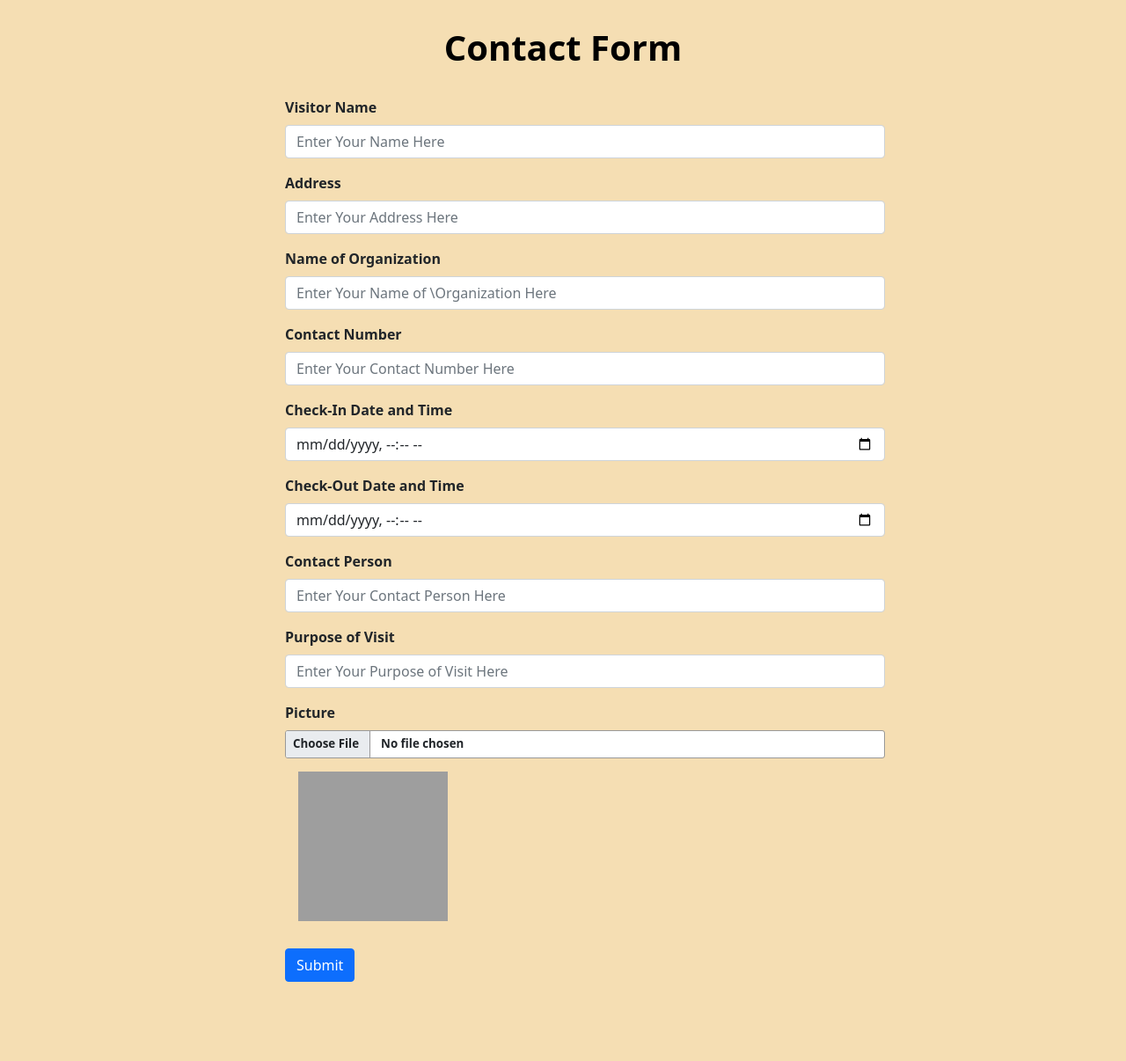
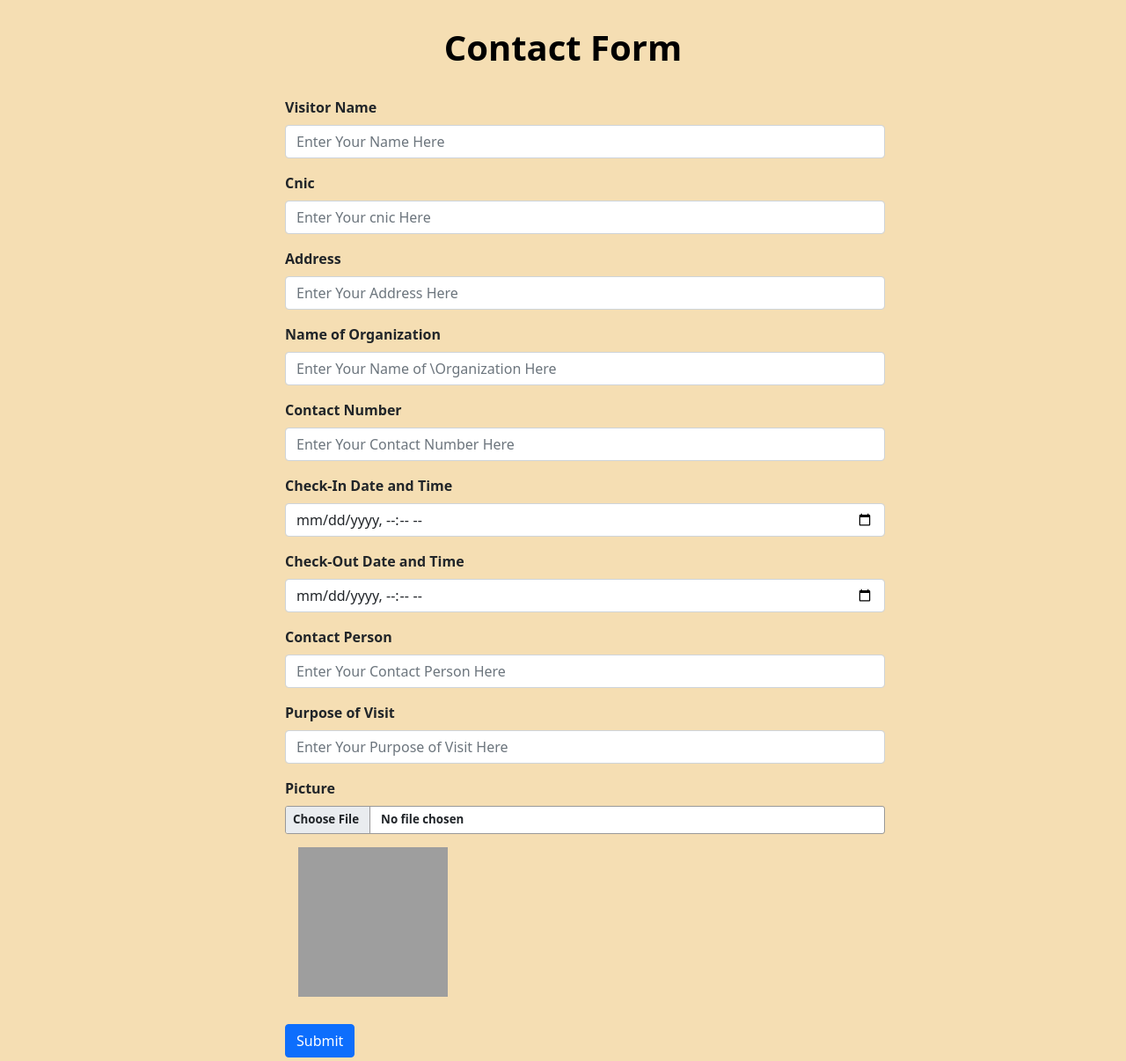
Before and after one commit to izaansohail/Django_Testing, a Django app: page /contact in a window 1280 px wide. Shown: the part 56-1262 px from the top of the page at 88% size. Before the commit the page ends 1172 px from the top, so only its background shows below. Run offline with Django 3.2, Linux system fonts and the light colour scheme; some libraries are stand-ins or nearby versions; grey boxes are pictures that could not be loaded.

Commit message:
Front end completed and form inputting data

```diff
--- a/home/admin.py
+++ b/home/admin.py
@@ -4,7 +4,6 @@ from home.models import Contact
 # Register your models here.
 admin.site.register(Contact)
 class ContactView(admin.ModelAdmin):
-    list_display = ['email','password',
-    'name','address','organization',
-    'contact_number','checkin','checkout',
+    list_display = ['Name','cnic','address',
+    'organization','contact_number','checkin','checkout',
     'contact_person','purpose','img_location']
--- a/home/models.py
+++ b/home/models.py
@@ -3,6 +3,7 @@ from django.db import models
 # Create your models here.
 class Contact(models.Model):
     name = models.CharField(max_length=200,default=None,null=True)
+    cnic = models.CharField(max_length=200,default=None,null=True)
     address = models.CharField(max_length=200,default=None,null=True)
     organization = models.CharField(max_length=200,default=None,null=True)
     contact_number = models.CharField(max_length=200,default=None,null=True)
--- a/home/views.py
+++ b/home/views.py
@@ -19,17 +19,17 @@ def services(request):
 
 def contact(request):
     if request.method == "POST":
-        name = request.POST.get('name')
-        print(name)
-        address = request.POST.get('address')
-        organization = request.POST.get('organization')
-        contact_number = request.POST.get('contact_number')
-        checkin = request.POST.get('checkin')
-        checkout = request.POST.get('checkout')
-        contact_person = request.POST.get('contact_person')
-        purpose = request.POST.get('purpose')
-        img_location = request.POST.get('img_location')
-        contact = Contact(name=name,address=address,
+        name = request.POST.get('Name')
+        cnic = request.POST.get('cnic')
+        address = request.POST.get('Address')
+        organization = request.POST.get('Organization')
+        contact_number = request.POST.get('Contact_Number')
+        checkin = request.POST.get('Check-In')
+        checkout = request.POST.get('Check-Out')
+        contact_person = request.POST.get('Contact_Person')
+        purpose = request.POST.get('Purpose')
+        img_location = request.POST.get('Img_lLocation')
+        contact = Contact(name=name,cnic = cnic, address=address,
         organization=organization,contact_number=contact_number,checkin=checkin,checkout=checkout,
         contact_person=contact_person,purpose=purpose,img_location=img_location)
         contact.save()
--- a/templates/about.html
+++ b/templates/about.html
@@ -12,7 +12,7 @@
   </div>
 <button style="flex: content; padding-left: 40px; padding-right: 40px ;margin-left: 600px; margin-top: 20px; margin-bottom: 40px;" type="submit" class="btn btn-primary">Query</button>
 <div class="mb-3" style="padding-left: 400px; padding-right: 400px; margin-bottom: 100px;">
-    <label for="Contact_Number" class="form-label"><b>Query on Contact Number</b></label>
+    <label for="Contact_Number" class="form-label"><b>Query on Cnic Number</b></label>
     <input type="number" class="form-control" id="Contact_Number" name="Contact_Number" placeholder="Enter Your Contact Number Here">
   </div>
   <button style="flex: content; padding-left: 40px; padding-right: 40px ;margin-left: 600px; margin-top: 20px; margin-bottom: 95px;" type="submit" class="btn btn-primary">Query</button>
--- a/templates/contact.html
+++ b/templates/contact.html
@@ -13,6 +13,10 @@
     <label for="Name" class="form-label"><b>Visitor Name</b></label>
     <input type="text" class="form-control" id="Name" name="Name" aria-describedby="emailHelp" placeholder="Enter Your Name Here">
     <div id="emailHelp" class="form-text"></div>
+  </div>
+  <div class="mb-3" style="padding-left: 250px; padding-right: 200px;">
+    <label for="cnic" class="form-label"><b>Cnic</b></label>
+    <input type="text" class="form-control" id="cnic" name="cnic" placeholder="Enter Your cnic Here">
   </div>
   <div class="mb-3" style="padding-left: 250px; padding-right: 200px;">
     <label for="Address" class="form-label"><b>Address</b></label>
```
Also changed, not shown: db.sqlite3, home/migrations/0003_contact_cnic.py (added).
